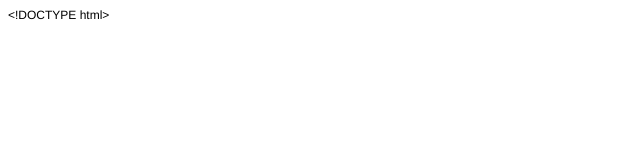
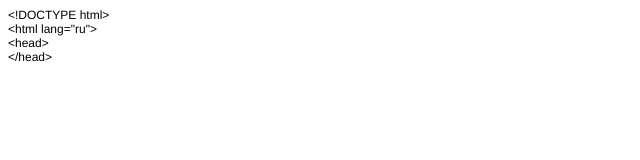
Before and after one commit to Spheno/first-project, a plain HTML site: page index.html in a window 1280 px wide. Shown: the whole page, without its empty margins (0-640 px from the left). Drawn offline with Linux system fonts and the light colour scheme.

Commit message:
простая разметка HTML

```diff
--- a/index.html
+++ b/index.html
@@ -7,10 +7,14 @@
   <meta name="Generator" content="Cocoa HTML Writer">
   <meta name="CocoaVersion" content="2022.2">
   <style type="text/css">
-    p.p1 {margin: 0.0px 0.0px 0.0px 0.0px; font: 12.0px Helvetica}
+    p.p1 {margin: 0.0px 0.0px 0.0px 0.0px; font: 12.0px Helvetica; color: #000000; -webkit-text-stroke: #000000}
+    span.s1 {font-kerning: none}
   </style>
 </head>
 <body>
-<p class="p1">&lt;!DOCTYPE html&gt;</p>
+<p class="p1"><span class="s1">&lt;!DOCTYPE html&gt;</span></p>
+<p class="p1"><span class="s1">&lt;html lang="ru"&gt;</span></p>
+<p class="p1"><span class="s1">&lt;head&gt;</span></p>
+<p class="p1"><span class="s1">&lt;/head&gt;</span></p>
 </body>
 </html>
```
